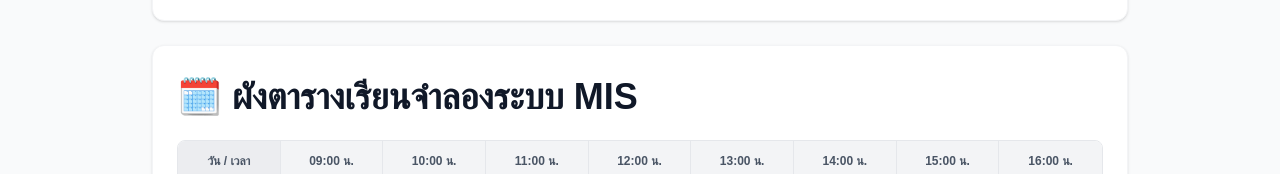
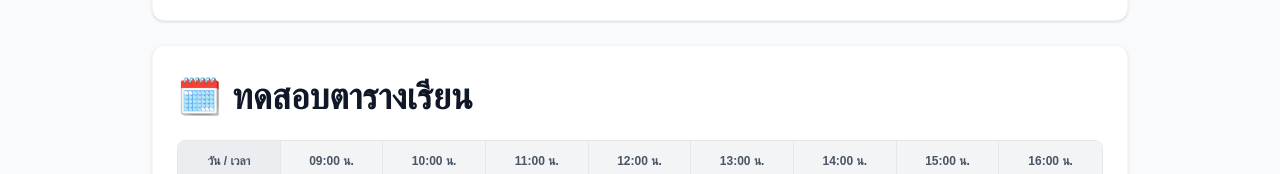
Before and after one commit to boatcoding17/SmartCoursePlanner_program1, a Next.js app: page / in a window 1280 px wide. Shown: the part 209-383 px from the top of the page. Built offline with nearby package versions, Linux system fonts and the light colour scheme; no server answers; sample sign-in values are in the browser's storage.

Commit message:
fix name block2

```diff
--- a/app/page.tsx
+++ b/app/page.tsx
@@ -122,7 +122,7 @@
 
         {/* บล็อกที่ 2: ผังตารางเรียนจำลองด้วยระบบ CSS Grid */}
         <div className="bg-white rounded-xl shadow p-6 border border-gray-100 space-y-4">
-          <h2 className="font-bold text-gray-900">🗓️ ผังตารางเรียนจำลองระบบ MIS</h2>
+          <h2 className="font-bold text-gray-900">🗓️ ทดสอบตารางเรียน</h2>
           <div className="overflow-x-auto">
             <div className="min-w-[800px] border border-gray-200 rounded-lg overflow-hidden">
               <div className="grid grid-cols-9 bg-gray-100 text-center text-xs font-bold text-gray-600 border-b border-gray-200">
```
